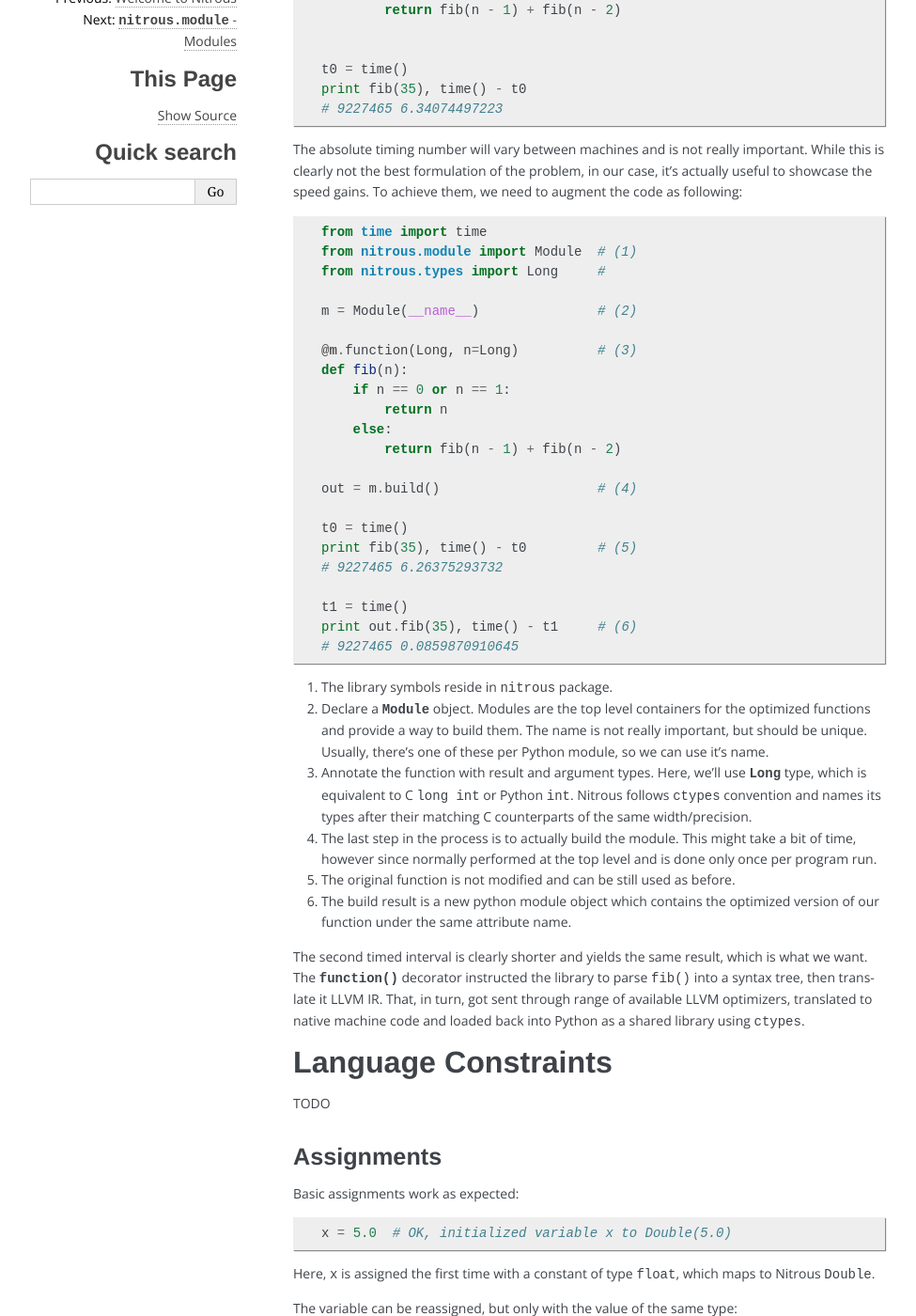
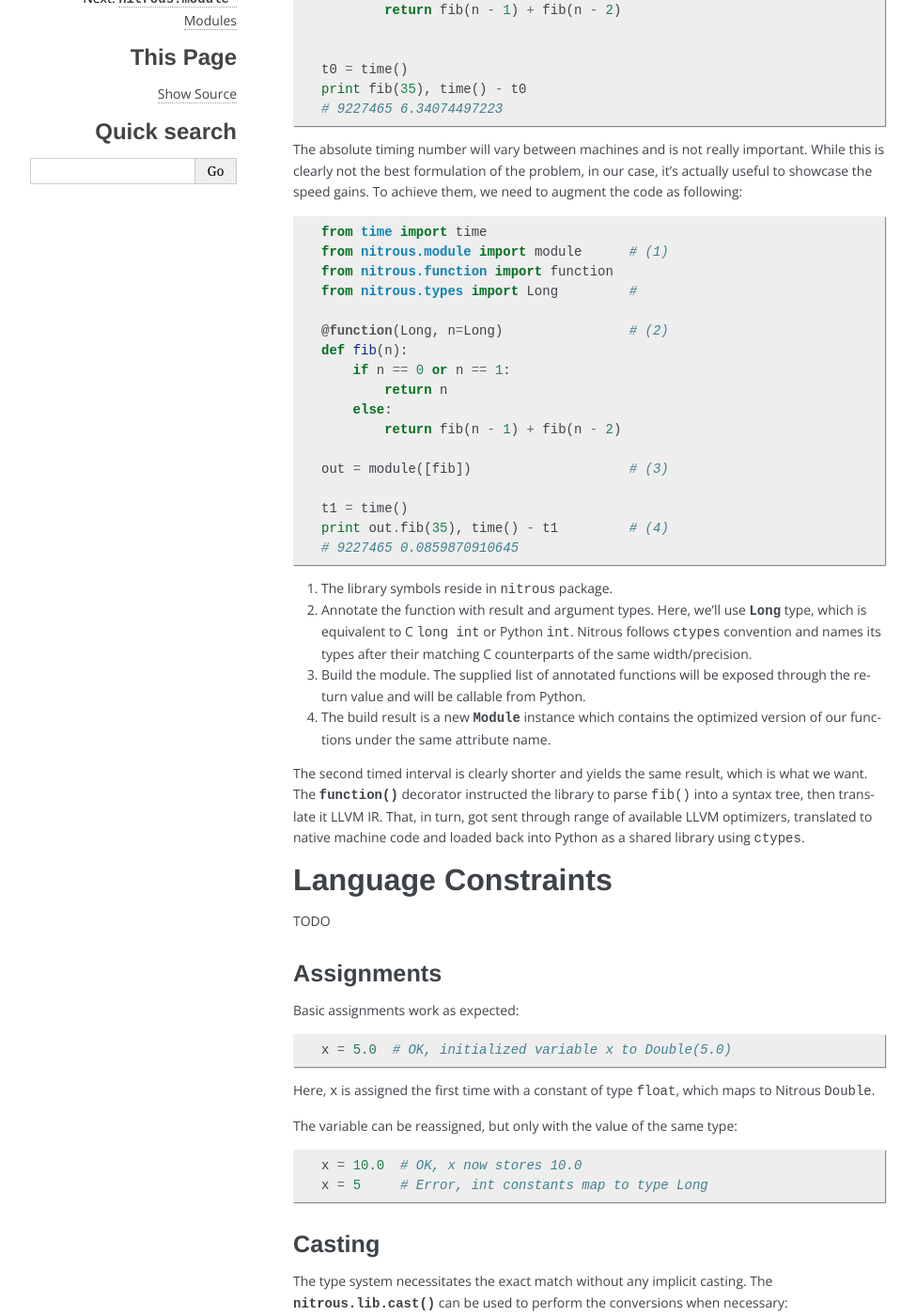
Before and after one commit to dtcaciuc/nitrous, a Sphinx documentation site: the page built from doc/userguide.rst, in a window 1280 px wide and 1400 px high, scrolled down 441 px. Shown: the whole window at 94% size, without its empty margins (138-1113 px from the left). Built offline with Sphinx 7.4.7, drawn with Linux system fonts in a browser that asks for light colours; some of the changed text lies outside the part shown.

Commit message:
Updated API docs.
For now, external functions are disabled so the corresponding paragraph is commented out.

Issue #15

```diff
--- a/doc/userguide.rst
+++ b/doc/userguide.rst
@@ -2,14 +2,18 @@
 Installation
 ============
 
-Nitrous requires LLVM and clang to be installed (the current officially supported version is 3.1).
+Nitrous requires LLVM and clang to be installed (the current officially
+supported version is 3.1).
 
-The easiest way is to download precompiled binaries from http://llvm.org/releases. The exact install location is not important, however make sure that the ``bin/`` directory is in your system's path.
+The easiest way is to download precompiled binaries from
+http://llvm.org/releases. The exact install location is not important, however
+make sure that the ``bin/`` directory is in your system's path.
 
 First Steps
 ===========
 
-Let's write a customary semi-useful function which may take an appreciable amount of time to run::
+Let's write a customary semi-useful function which may take an appreciable
+amount of time to run::
 
     from time import time
 
@@ -25,39 +29,49 @@ Let's write a customary semi-useful function which may take an appreciable amoun
     # 9227465 6.34074497223
 
 
-The absolute timing number will vary between machines and is not really important. While this is clearly not the best formulation of the problem, in our case, it's actually useful to showcase the speed gains. To achieve them, we need to augment the code as following::
+The absolute timing number will vary between machines and is not really
+important. While this is clearly not the best formulation of the problem, in
+our case, it's actually useful to showcase the speed gains. To achieve them, we
+need to augment the code as following::
 
     from time import time
-    from nitrous.module import Module  # (1)
-    from nitrous.types import Long     #
+    from nitrous.module import module      # (1)
+    from nitrous.function import function
+    from nitrous.types import Long         #
 
-    m = Module(__name__)               # (2)
-
-    @m.function(Long, n=Long)          # (3)
+    @function(Long, n=Long)                # (2)
     def fib(n):
         if n == 0 or n == 1:
             return n
         else:
             return fib(n - 1) + fib(n - 2)
 
-    out = m.build()                    # (4)
-
-    t0 = time()
-    print fib(35), time() - t0         # (5)
-    # 9227465 6.26375293732
+    out = module([fib])                    # (3)
 
     t1 = time()
-    print out.fib(35), time() - t1     # (6)
+    print out.fib(35), time() - t1         # (4)
     # 9227465 0.0859870910645
 
 1. The library symbols reside in ``nitrous`` package.
-2. Declare a :class:`~nitrous.module.Module` object. Modules are the top level containers for the optimized functions and provide a way to build them. The name is not really important, but should be unique. Usually, there's one of these per Python module, so we can use it's name.
-3. Annotate the function with result and argument types. Here, we'll use :class:`~nitrous.types.Long` type, which is equivalent to C ``long int`` or Python ``int``. Nitrous follows ``ctypes`` convention and names its types after their matching C counterparts of the same width/precision.
-4. The last step in the process is to actually build the module. This might take a bit of time, however since normally performed at the top level and is done only once per program run.
-5. The original function is not modified and can be still used as before.
-6. The build result is a new python module object which contains the optimized version of our function under the same attribute name.
 
-The second timed interval is clearly shorter and yields the same result, which is what we want. The :meth:`~nitrous.module.Module.function` decorator instructed the library to parse ``fib()`` into a syntax tree, then translate it LLVM IR. That, in turn,  got sent through range of available LLVM optimizers, translated to native machine code and loaded back into Python as a shared library using ``ctypes``.
+2. Annotate the function with result and argument types. Here, we'll use
+   :class:`~nitrous.types.Long` type, which is equivalent to C ``long int`` or
+   Python ``int``. Nitrous follows ``ctypes`` convention and names its types
+   after their matching C counterparts of the same width/precision.
+
+3. Build the module. The supplied list of annotated functions will be exposed
+   through the return value and will be callable from Python.
+
+4. The build result is a new :class:`~nitrous.module.Module` instance which
+   contains the optimized version of our functions under the same attribute
+   name.
+
+The second timed interval is clearly shorter and yields the same result, which
+is what we want. The :meth:`~nitrous.function.function` decorator
+instructed the library to parse ``fib()`` into a syntax tree, then translate it
+LLVM IR. That, in turn,  got sent through range of available LLVM optimizers,
+translated to native machine code and loaded back into Python as a shared
+library using ``ctypes``.
 
 
 Language Constraints
@@ -72,7 +86,8 @@ Basic assignments work as expected::
 
     x = 5.0  # OK, initialized variable x to Double(5.0)
 
-Here, ``x`` is assigned the first time with a constant of type ``float``, which maps to Nitrous ``Double``.
+Here, ``x`` is assigned the first time with a constant of type ``float``, which
+maps to Nitrous ``Double``.
 
 The variable can be reassigned, but only with the value of the same type::
 
@@ -82,7 +97,9 @@ The variable can be reassigned, but only with the value of the same type::
 Casting
 -------
 
-The type system necessitates the exact match without any implicit casting. The :func:`nitrous.lib.cast` can be used to perform the conversions when necessary::
+The type system necessitates the exact match without any implicit casting. The
+:func:`nitrous.lib.cast` can be used to perform the conversions when
+necessary::
 
     from nitrous.lib import cast
     ...
@@ -91,6 +108,11 @@ The type system necessitates the exact match without any implicit casting. The :
     y = 1                # type Long
 
     x = cast(y, Double)  # OK, assignment through explicit cast
+
+For simple types, such as scalars, casting can be performed more eloquently by
+making a call to the destination type::
+
+    x = Double(y)        # OK, assignment through explicit cast
 
 Variable Scope
 --------------
@@ -116,20 +138,20 @@ Functions
 
 TODO
 
-External Functions
-==================
-
-The :meth:`~nitrous.module.Module.include_function` method can be used to call functions defined in external static or shared libraries alongside the natively defined ones::
-
-    _atol = m.include_function("atol", Long, [Pointer(Char)], lib="c")
-
-    @m.function(Long, s=Pointer(Char))
-    def atol(s):
-        return _atol(s)
-
-    assert out.atol(ctypes.c_char_p("42")) == 42
-
-Note that, currently, included functions can be called from functions in Nitrous mode, however they don't automatically get a Python interface and thus cannot be called by themselves without a wrapper like the one above.
+.. External Functions
+.. ==================
+..
+.. The :meth:`~nitrous.module.Module.include_function` method can be used to call functions defined in external static or shared libraries alongside the natively defined ones::
+..
+..     _atol = m.include_function("atol", Long, [Pointer(Char)], lib="c")
+..
+..     @m.function(Long, s=Pointer(Char))
+..     def atol(s):
+..         return _atol(s)
+..
+..     assert out.atol(ctypes.c_char_p("42")) == 42
+..
+.. Note that, currently, included functions can be called from functions in Nitrous mode, however they don't automatically get a Python interface and thus cannot be called by themselves without a wrapper like the one above.
 
 Extending the Framework
 =======================
```
